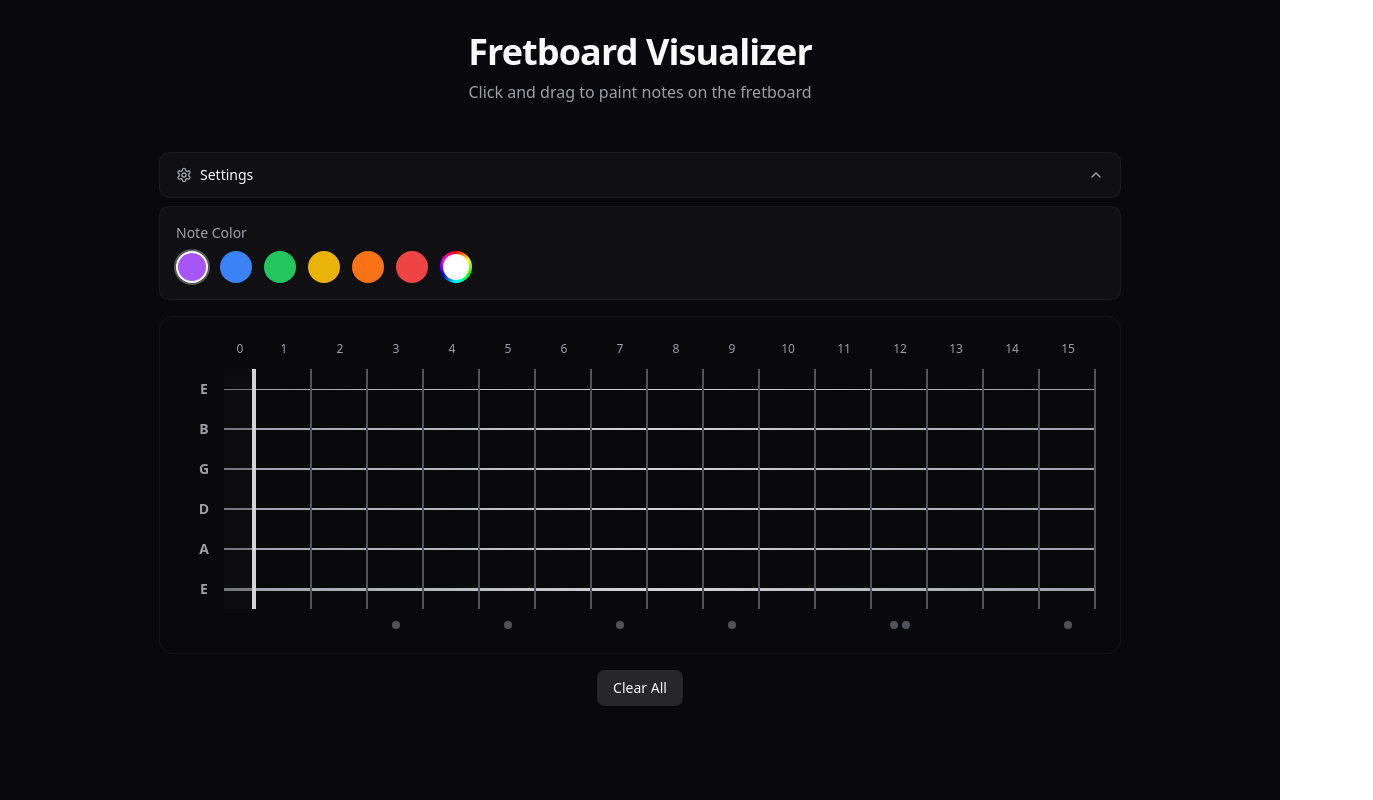
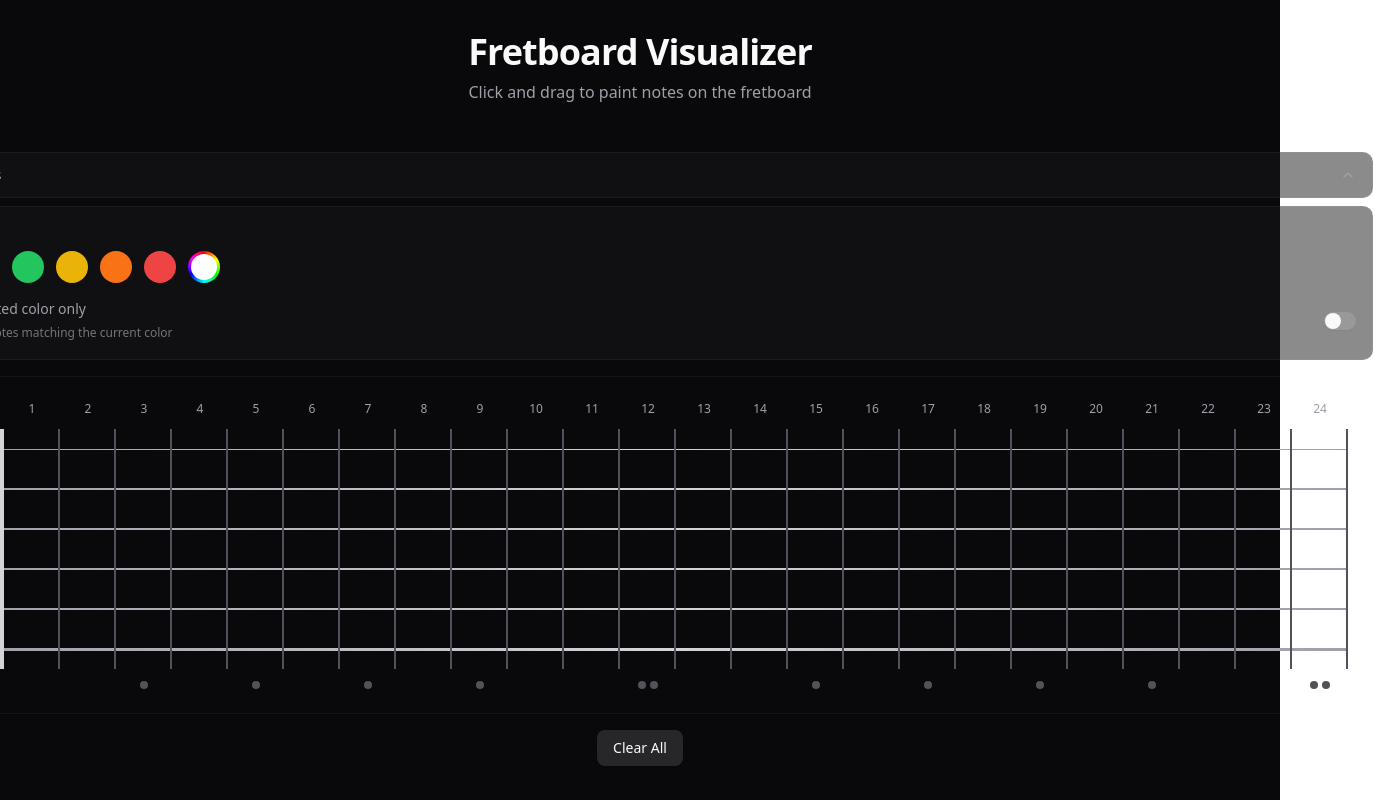
Before and after one commit to sebastian-ederer/fretboard-visualizer, a SvelteKit app: page / in a window 1280 px wide. Both pictures are taken after a click on the button "Settings". Shown: the whole page, 1373 px wide, since content can reach past the window. Built offline with nearby package versions, Linux system fonts and the light colour scheme.

Commit message:
improved coloring notes

```diff
--- /dev/null
+++ b/src/lib/components/ui/switch/index.ts
@@ -0,0 +1,7 @@
+import Root from "./switch.svelte";
+
+export {
+	Root,
+	//
+	Root as Switch,
+};
--- /dev/null
+++ b/src/lib/components/ui/switch/switch.svelte
@@ -0,0 +1,29 @@
+<script lang="ts">
+	import { Switch as SwitchPrimitive } from "bits-ui";
+	import { cn, type WithoutChildrenOrChild } from "$lib/utils.js";
+
+	let {
+		ref = $bindable(null),
+		class: className,
+		checked = $bindable(false),
+		...restProps
+	}: WithoutChildrenOrChild<SwitchPrimitive.RootProps> = $props();
+</script>
+
+<SwitchPrimitive.Root
+	bind:ref
+	bind:checked
+	data-slot="switch"
+	class={cn(
+		"data-[state=checked]:bg-primary data-[state=unchecked]:bg-input focus-visible:border-ring focus-visible:ring-ring/50 dark:data-[state=unchecked]:bg-input/80 peer inline-flex h-[1.15rem] w-8 shrink-0 items-center rounded-full border border-transparent shadow-xs transition-all outline-none focus-visible:ring-[3px] disabled:cursor-not-allowed disabled:opacity-50",
+		className
+	)}
+	{...restProps}
+>
+	<SwitchPrimitive.Thumb
+		data-slot="switch-thumb"
+		class={cn(
+			"bg-background dark:data-[state=unchecked]:bg-foreground dark:data-[state=checked]:bg-primary-foreground pointer-events-none block size-4 rounded-full ring-0 transition-transform data-[state=checked]:translate-x-[calc(100%-2px)] data-[state=unchecked]:translate-x-0"
+		)}
+	/>
+</SwitchPrimitive.Root>
--- a/src/routes/+page.svelte
+++ b/src/routes/+page.svelte
@@ -2,16 +2,27 @@
 	import { Button } from '$lib/components/ui/button';
 	import * as Collapsible from '$lib/components/ui/collapsible';
 	import * as ContextMenu from '$lib/components/ui/context-menu';
+	import { Switch } from '$lib/components/ui/switch';
 	import ChevronDown from '@lucide/svelte/icons/chevron-down';
 	import Settings from '@lucide/svelte/icons/settings';
 
 	// Standard guitar tuning (high to low in display)
 	const strings = ['E', 'B', 'G', 'D', 'A', 'E'];
-	const fretCount = 15;
+	const fretCount = 24;
 
-	// Fret markers (single dots and double dot at 12th)
-	const singleDotFrets = [3, 5, 7, 9, 15];
-	const doubleDotFret = 12;
+	// Fret markers (single dots and double dots at 12th and 24th)
+	const singleDotFrets = [3, 5, 7, 9, 15, 17, 19, 21];
+	const doubleDotFrets = [12, 24];
+
+	// Chromatic scale for note calculation
+	const chromaticScale = ['C', 'C#', 'D', 'D#', 'E', 'F', 'F#', 'G', 'G#', 'A', 'A#', 'B'];
+	// Base note index for each string (E=4, B=11, G=7, D=2, A=9, E=4)
+	const stringBaseNotes = [4, 11, 7, 2, 9, 4];
+
+	function getNoteName(stringIndex: number, fretIndex: number): string {
+		const noteIndex = (stringBaseNotes[stringIndex] + fretIndex) % 12;
+		return chromaticScale[noteIndex];
+	}
 
 	// Track selected frets: object map of "string-fret" to color
 	let selectedFrets: Record<string, string> = $state({});
@@ -22,6 +33,7 @@
 
 	// Settings state
 	let settingsOpen = $state(false);
+	let eraseSelectedColorOnly = $state(false);
 
 	// Color options - predefined colors that match the dark theme
 	const presetColors = [
@@ -84,7 +96,10 @@
 		if (paintMode === 'add') {
 			selectedFrets[key] = selectedColor;
 		} else {
-			delete selectedFrets[key];
+			// Only erase if toggle is off, or if the note matches the selected color
+			if (!eraseSelectedColorOnly || selectedFrets[key] === selectedColor) {
+				delete selectedFrets[key];
+			}
 		}
 	}
 
@@ -160,6 +175,17 @@
 								</div>
 							</div>
 						</div>
+						<div class="flex items-center justify-between">
+							<div>
+								<span class="block text-sm font-medium text-muted-foreground"
+									>Erase selected color only</span
+								>
+								<span class="text-xs text-muted-foreground/70"
+									>Only erase notes matching the current color</span
+								>
+							</div>
+							<Switch bind:checked={eraseSelectedColorOnly} />
+						</div>
 					</div>
 				</Collapsible.Content>
 			</Collapsible.Root>
@@ -209,9 +235,13 @@
 											{#if isSelected(stringIndex, fretIndex)}
 												{@const noteColor = getNoteColor(stringIndex, fretIndex)}
 												<div
-													class="h-7 w-7 rounded-full border-2 border-white shadow-lg transition-transform hover:scale-110"
-													style="background-color: {noteColor}; box-shadow: 0 10px 15px -3px {noteColor}80;"
-												></div>
+													class="flex h-7 w-7 items-center justify-center rounded-full border-2 border-white shadow-lg transition-transform hover:scale-110"
+													style="background-color: {noteColor}bf; box-shadow: 0 10px 15px -3px {noteColor}80;"
+												>
+													<span class="text-[10px] font-bold text-white drop-shadow-md"
+														>{getNoteName(stringIndex, fretIndex)}</span
+													>
+												</div>
 											{/if}
 										</button>
 									</div>
@@ -239,7 +269,7 @@
 						>
 							{#if singleDotFrets.includes(fretIndex)}
 								<div class="h-2 w-2 rounded-full bg-zinc-600"></div>
-							{:else if fretIndex === doubleDotFret}
+							{:else if doubleDotFrets.includes(fretIndex)}
 								<div class="h-2 w-2 rounded-full bg-zinc-600"></div>
 								<div class="h-2 w-2 rounded-full bg-zinc-600"></div>
 							{/if}
```
